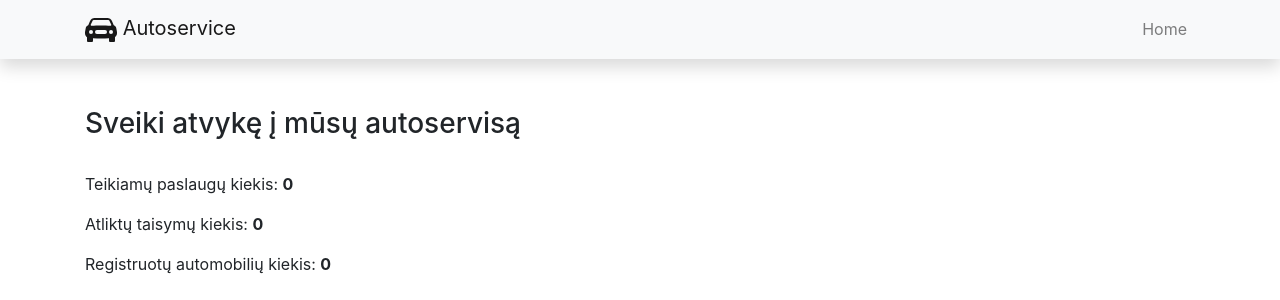
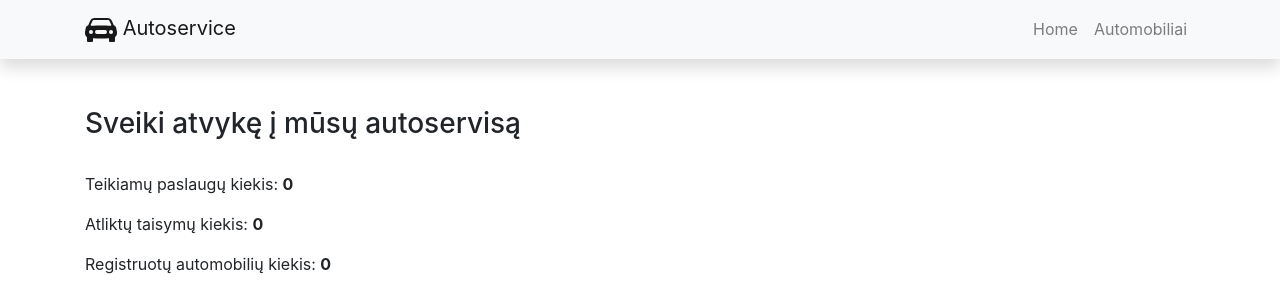
Before and after one commit to DonatasNoreika/django_autoservice_2022_10, a Django app: page /autoservice/ in a window 1280 px wide. Shown: the top 300 px of the page. Run offline with Django 4.2, Linux system fonts and the light colour scheme; data that the repository does not hold is empty; some libraries are stand-ins or nearby versions.

Commit message:
5 paskaita: 4 užduotis done

```diff
--- a/mysite/autoservice/templates/base.html
+++ b/mysite/autoservice/templates/base.html
@@ -31,6 +31,9 @@
         <li class="nav-item">
           <a class="nav-link" href="{% url 'index' %}">Home</a>
         </li>
+        <li class="nav-item">
+          <a class="nav-link" href="{% url 'automobiliai' %}">Automobiliai</a>
+        </li>
       </ul>
     </div>
   </div>
--- a/mysite/autoservice/urls.py
+++ b/mysite/autoservice/urls.py
@@ -4,4 +4,6 @@ from . import views
 
 urlpatterns = [
     path("", views.index, name='index'),
+    path('automobiliai/', views.automobiliai, name='automobiliai'),
+
 ]
--- a/mysite/autoservice/views.py
+++ b/mysite/autoservice/views.py
@@ -9,3 +9,10 @@ def index(request):
         'automobiliu_kiekis': Automobilis.objects.all().count(),
     }
     return render(request, 'index.html', context=kontekstas)
+
+
+def automobiliai(request):
+    kontekstas = {
+        'automobiliai': Automobilis.objects.all()
+    }
+    return render(request, 'automobiliai.html', context=kontekstas)
```
Also changed, not shown: mysite/autoservice/templates/automobiliai.html (added, +10 -0 lines).
